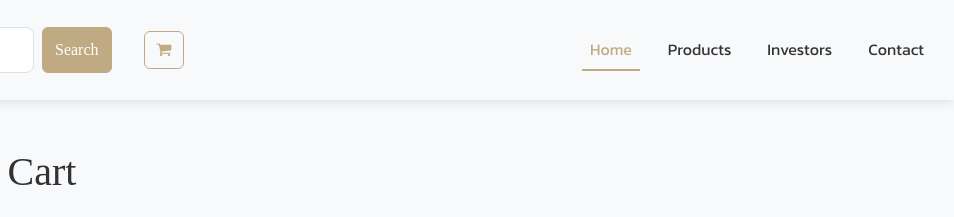
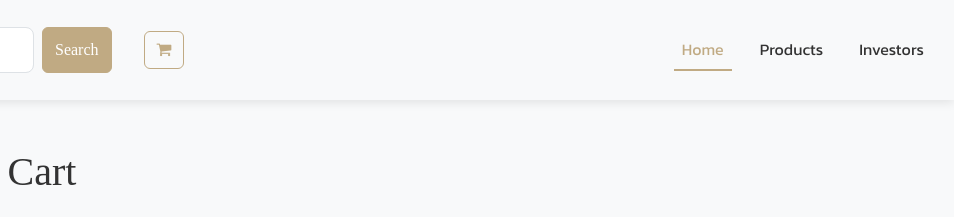
Before and after one commit to CletusAAbugre/SheaNet-Platform, a website: page Frontend/SheaNet/cart.html in a window 1280 px wide. Shown: the top 217 px of the page, 326-1280 px from the left. Drawn offline with nearby package versions, Linux system fonts and the light colour scheme; a web font is replaced by a local one.

Commit message:
final adjustments

```diff
--- a/Frontend/SheaNet/cart.html
+++ b/Frontend/SheaNet/cart.html
@@ -49,9 +49,6 @@
           <li class="nav-item">
             <a class="nav-link" href="investors.html">Investors</a>
           </li>
-          <li class="nav-item">
-            <a class="nav-link" href="contact.html">Contact</a>
-          </li>
         </ul>
       </div>
     </div>
```
Also changed, not shown: Frontend/SheaNet/checkout.html (+0 -3 lines), Frontend/SheaNet/index.html (+0 -4 lines), Frontend/SheaNet/investors.html (+0 -3 lines), Frontend/SheaNet/product.html (+0 -3 lines), Frontend/SheaNet/products.html (+0 -3 lines).
